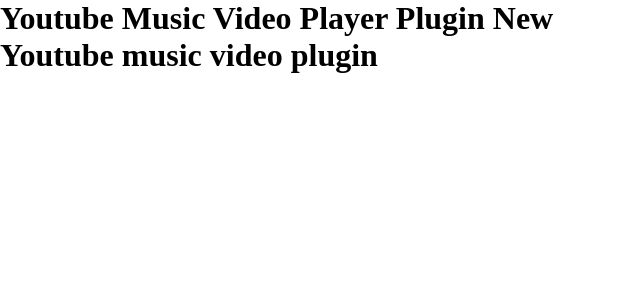
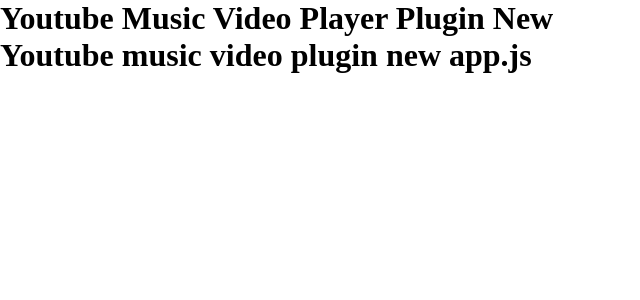
Before and after one commit to zurichat/zc_plugin_youtube_music_video, a React (Create React App) app in the folder frontend/: page / in a window 1280 px wide. Shown: the top 300 px of the page, without its empty margins (0-640 px from the left). Built offline with nearby package versions, Linux system fonts and the light colour scheme.

Commit message:
Workflow test

```diff
--- a/frontend/src/App.js
+++ b/frontend/src/App.js
@@ -4,7 +4,7 @@
 function App() {
   return (
   <>
-    <h1>Youtube music video plugin</h1>
+    <h1>Youtube music video plugin new app.js</h1>
   </>
   );
 }
```
